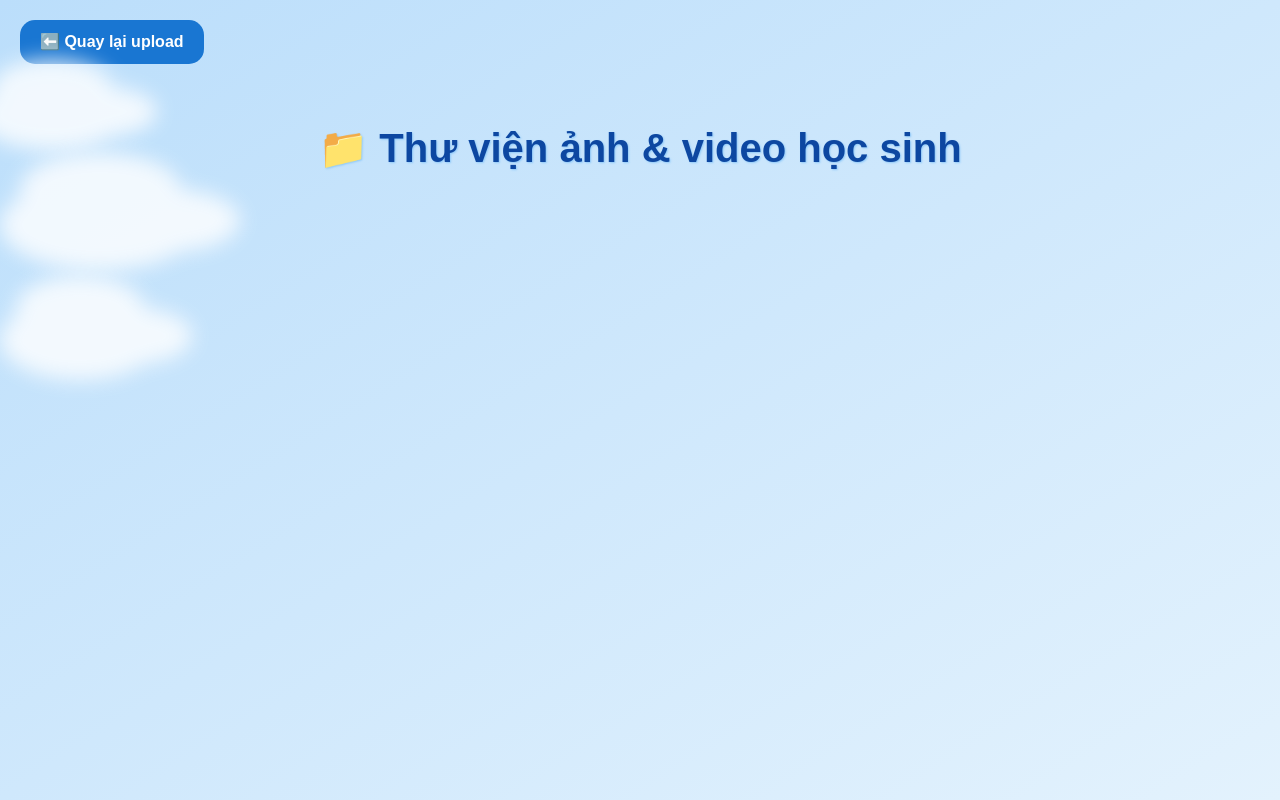
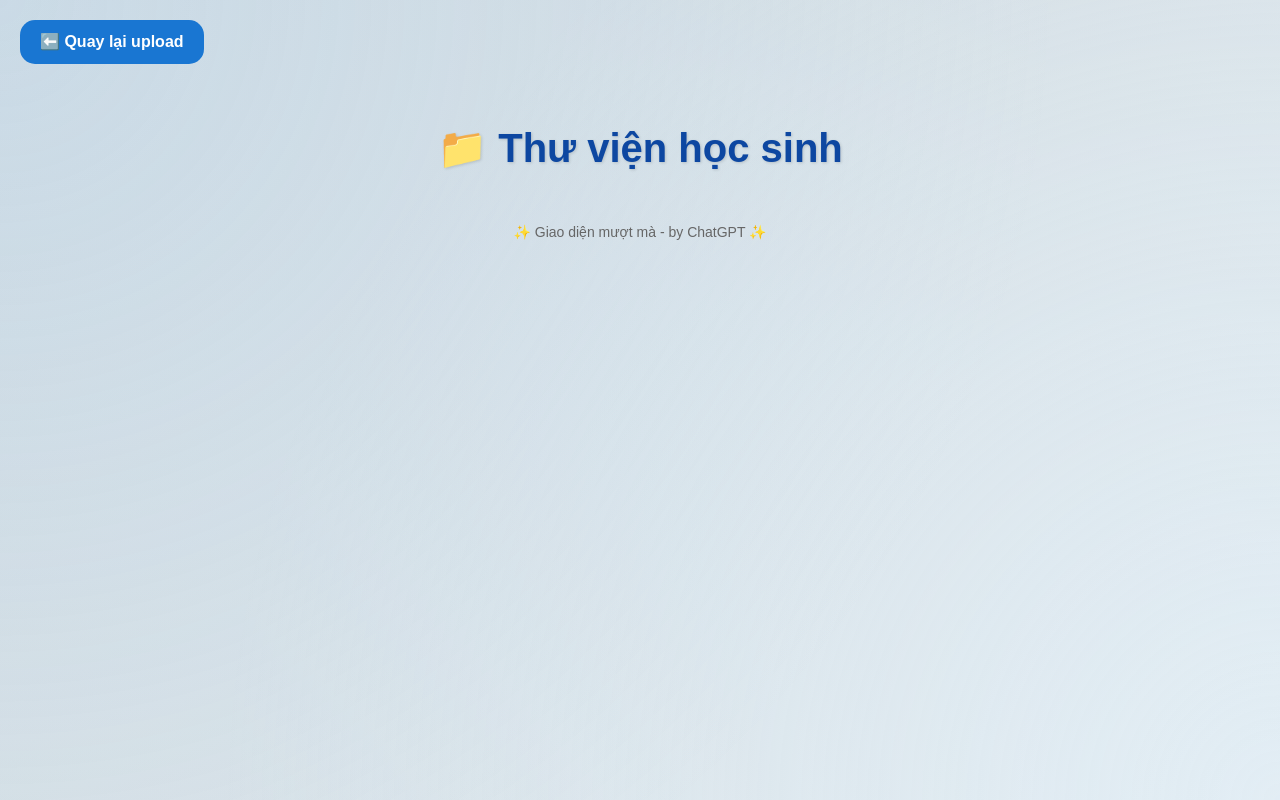
Before and after one commit to billhaha1947/flask-update, a Flask app: template templates/gallery.html in a window 1280 px wide. Run offline with Flask 3, Linux system fonts and the light colour scheme; the template is opened without the code that fills it, so the values that code supplies are empty.

Commit message:
Update gallery.html

```diff
--- a/templates/gallery.html
+++ b/templates/gallery.html
@@ -6,118 +6,33 @@
   <link href="https://cdn.jsdelivr.net/npm/bootstrap@5.3.0/dist/css/bootstrap.min.css" rel="stylesheet">
   <style>
     body {
-            background: linear-gradient(to bottom right, #bbdefb, #e3f2fd);
       font-family: "Poppins", sans-serif;
+      background: linear-gradient(135deg, #cfd9df 0%, #e2ebf0 100%);
       min-height: 100vh;
+      margin: 0;
+      padding-bottom: 40px;
       overflow-x: hidden;
       position: relative;
     }
 
-        /* Mây bay nhẹ */
-        .cloud {
-            position: absolute;
-            background: white;
-            border-radius: 50%;
-            opacity: 0.8;
-            filter: blur(10px);
-            animation: floatClouds 60s linear infinite;
-        }
-        .cloud::before, .cloud::after {
-            content: '';
-            position: absolute;
-            background: white;
-            border-radius: 50%;
-        }
-        .cloud::before { width: 80%; height: 80%; top: -30%; left: 10%; }
-        .cloud::after { width: 70%; height: 70%; top: 10%; right: -20%; }
-
-        @keyframes floatClouds {
-            0% { left: -200px; }
-            100% { left: 110%; }
+    /* Nền gradient nhẹ, mây tĩnh để không lag */
+    .background {
+      position: fixed;
+      top: 0;
+      left: 0;
+      width: 100%;
+      height: 100%;
+      background: radial-gradient(circle at top left, #bbdefb40 0%, transparent 70%),
+                  radial-gradient(circle at bottom right, #e3f2fd60 0%, transparent 70%);
+      z-index: -1;
     }
 
     h1 {
       text-align: center;
       color: #0d47a1;
       font-weight: 700;
-            text-shadow: 1px 1px 2px #90caf9;
-            margin: 40px 0;
-        }
-
-        .gallery {
-            display: grid;
-            grid-template-columns: repeat(auto-fill, minmax(180px, 1fr));
-            gap: 25px;
-            padding: 20px;
-        }
-
-        .card {
-            border: none;
-            border-radius: 20px;
-            overflow: hidden;
-            background: rgba(255,255,255,0.95);
-            box-shadow: 0 6px 15px rgba(0,0,0,0.1);
-            position: relative;
-            transition: all 0.3s ease;
-        }
-
-        .card:hover {
-            transform: translateY(-5px);
-            box-shadow: 0 10px 25px rgba(0,0,0,0.15);
-        }
-
-        .card img, .card video {
-            width: 100%;
-            height: 200px;
-            object-fit: cover;
-        }
-
-        .delete-section {
-            background: rgba(255,255,255,0.9);
-            padding: 10px;
-            text-align: center;
-            position: absolute;
-            bottom: 0;
-            width: 100%;
-            display: none;
-        }
-
-        /* Chỉ hiện khi hover trên PC */
-        @media (hover: hover) {
-            .card:hover .delete-section {
-                display: block;
-            }
-        }
-
-        /* Trên điện thoại luôn hiện */
-        @media (hover: none) {
-            .delete-section {
-                display: block;
-                position: relative;
-            }
-        }
-
-        .delete-section input {
-            width: 80%;
-            padding: 5px;
-            border-radius: 5px;
-            border: 1px solid #ccc;
-            margin-bottom: 5px;
-            font-size: 13px;
-        }
-
-        .delete-section button {
-            background-color: #ef5350;
-            color: white;
-            border: none;
-            border-radius: 5px;
-            padding: 5px 10px;
-            font-size: 13px;
-            cursor: pointer;
-        }
-
-        .delete-section button:hover {
-            background-color: #d32f2f;
+      text-shadow: 1px 1px 3px rgba(0,0,0,0.15);
+      margin: 40px 0 20px;
     }
 
     a.back-btn {
@@ -135,42 +50,124 @@
     a.back-btn:hover {
       background-color: #0d47a1;
     }
+
+    .gallery {
+      display: grid;
+      grid-template-columns: repeat(auto-fill, minmax(200px, 1fr));
+      gap: 20px;
+      padding: 0 20px;
+      animation: fadeIn 0.5s ease;
+    }
+
+    @keyframes fadeIn {
+      from { opacity: 0; transform: translateY(10px); }
+      to { opacity: 1; transform: translateY(0); }
+    }
+
+    .card {
+      border: none;
+      border-radius: 15px;
+      overflow: hidden;
+      background: #fff;
+      box-shadow: 0 4px 10px rgba(0,0,0,0.1);
+      transition: transform 0.25s ease, box-shadow 0.25s ease;
+    }
+
+    .card:hover {
+      transform: translateY(-4px);
+      box-shadow: 0 6px 16px rgba(0,0,0,0.15);
+    }
+
+    .card img, .card video {
+      width: 100%;
+      height: 200px;
+      object-fit: cover;
+    }
+
+    .delete-section {
+      padding: 10px;
+      text-align: center;
+      background: #fafafa;
+      border-top: 1px solid #eee;
+      display: flex;
+      flex-direction: column;
+      align-items: center;
+      gap: 6px;
+    }
+
+    .delete-section input {
+      width: 85%;
+      padding: 5px;
+      border-radius: 6px;
+      border: 1px solid #ccc;
+      font-size: 13px;
+      transition: 0.2s;
+    }
+
+    .delete-section input:focus {
+      outline: none;
+      border-color: #64b5f6;
+      box-shadow: 0 0 4px rgba(100,181,246,0.4);
+    }
+
+    .delete-section button {
+      background-color: #ef5350;
+      color: white;
+      border: none;
+      border-radius: 5px;
+      padding: 5px 10px;
+      font-size: 13px;
+      cursor: pointer;
+      transition: 0.3s;
+    }
+
+    .delete-section button:hover {
+      background-color: #d32f2f;
+    }
+
+    footer {
+      text-align: center;
+      margin-top: 30px;
+      color: #666;
+      font-size: 14px;
+    }
   </style>
 </head>
 <body>
-    <!-- Mây bay -->
-    <div class="cloud" style="width: 150px; height: 70px; top: 80px; animation-delay: 0s;"></div>
-    <div class="cloud" style="width: 200px; height: 90px; top: 180px; animation-delay: 10s;"></div>
-    <div class="cloud" style="width: 160px; height: 80px; top: 300px; animation-delay: 20s;"></div>
+  <div class="background"></div>
 
   <a href="/" class="back-btn">⬅️ Quay lại upload</a>
-    <h1>📁 Thư viện ảnh & video học sinh</h1>
+  <h1>📁 Thư viện học sinh</h1>
 
   <div class="gallery">
     {% for item in media %}
     <div class="card">
       {% if item.resource_type == 'image' %}
-            <img src="{{ item.secure_url }}" alt="ảnh">
+      <img src="{{ item.secure_url }}" alt="Ảnh">
       {% elif item.resource_type == 'video' %}
       <video src="{{ item.secure_url }}" controls></video>
       {% endif %}
       <div class="delete-section">
-                <input type="password" placeholder="🔒 Nhập mật khẩu..." class="form-control form-control-sm mb-1 password-input">
-                <button onclick="deleteFile('{{ item.public_id }}', this)">🗑 Xoá</button>
+        <input type="password" placeholder="🔒 Nhập mật khẩu để xóa" class="password-input">
+        <button onclick="deleteFile('{{ item.public_id }}', this)">🗑 Xóa</button>
       </div>
     </div>
     {% endfor %}
   </div>
 
+  <footer>✨ Giao diện mượt mà - by ChatGPT ✨</footer>
+
   <script>
   async function deleteFile(public_id, btn) {
     const card = btn.closest('.card');
     const password = card.querySelector('.password-input').value;
-
     if (!password) return alert("Nhập mật khẩu để xoá!");
 
     const formData = new FormData();
     formData.append("password", password);
+
+    btn.textContent = "⏳ Đang xoá...";
+    btn.disabled = true;
 
     const res = await fetch(`/delete/${public_id}`, {
       method: "POST",
@@ -179,10 +176,13 @@
 
     const data = await res.json();
     if (data.success) {
-            card.style.opacity = 0.4;
+      card.style.transition = "opacity 0.4s ease";
+      card.style.opacity = 0;
       setTimeout(() => card.remove(), 400);
     } else {
-            alert(data.error || "Lỗi khi xoá file!");
+      alert(data.error || "❌ Lỗi xoá file!");
+      btn.textContent = "🗑 Xóa";
+      btn.disabled = false;
     }
   }
   </script>
```
Lines whose indentation alone changed are shown as unchanged.
